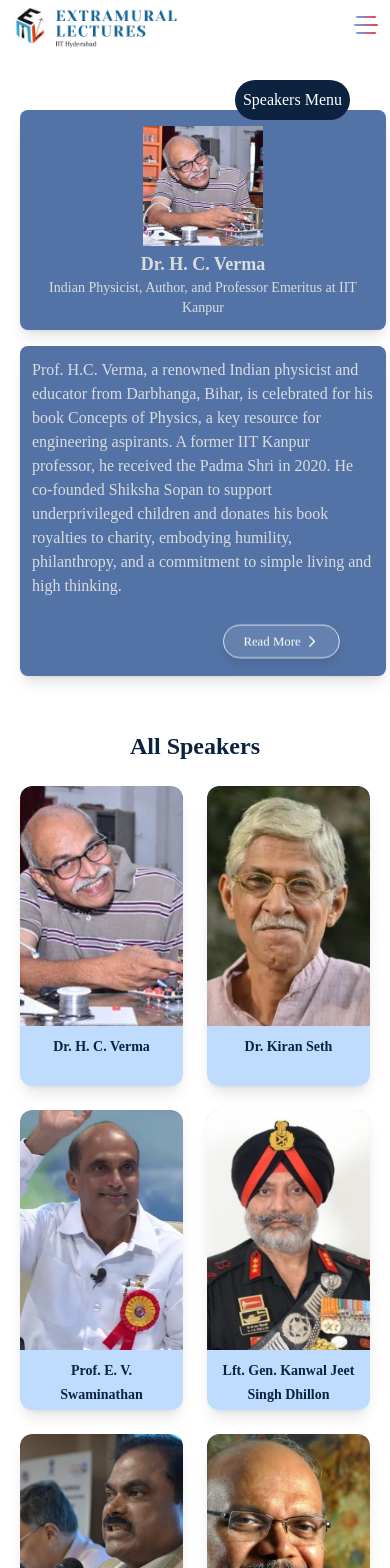
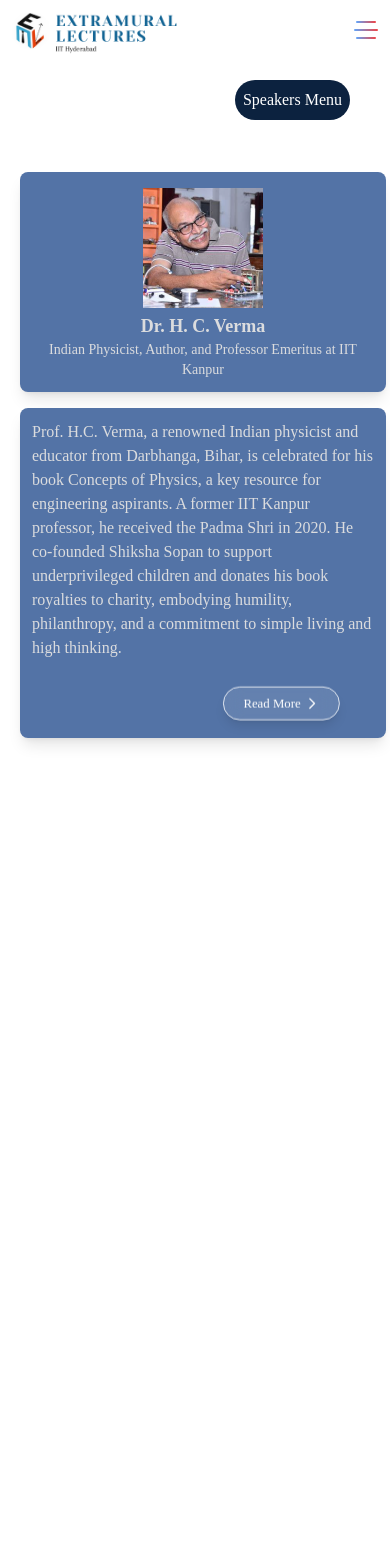
Before and after one commit to Y-Harini/EML-2026, a Next.js app: page /speakers in a window 390 px wide. Shown: the top 1568 px of the page. After the commit the page ends 844 px from the top, so only its background shows below. Built offline with nearby package versions, Linux system fonts and the light colour scheme.

Commit message:
modified speakers page for mobile screens

```diff
--- a/src/app/speakers/page.jsx
+++ b/src/app/speakers/page.jsx
@@ -91,7 +91,7 @@ const Speakers = () => {
         </div>
 
         {/* Grid of Speakers */}
-        <div className="w-full mt-10 px-5 laptop:px-20">
+        <div className="hidden tablet:block w-full mt-10 px-5 laptop:px-20">
           <h2 className="text-2xl font-bold mb-6 text-center text-[#0C223F]">All Speakers</h2>
           <div className="grid grid-cols-2 tablet:grid-cols-3 laptop:grid-cols-5 gap-6">
             {speakers.map((speaker, index) => (
--- a/tailwind.config.mjs
+++ b/tailwind.config.mjs
@@ -20,6 +20,7 @@ export default {
         small: "var(--text-sm)",
       },
       screens: {
+        tablet:"768px",
         laptop: "1024px",
       },
     },
```
